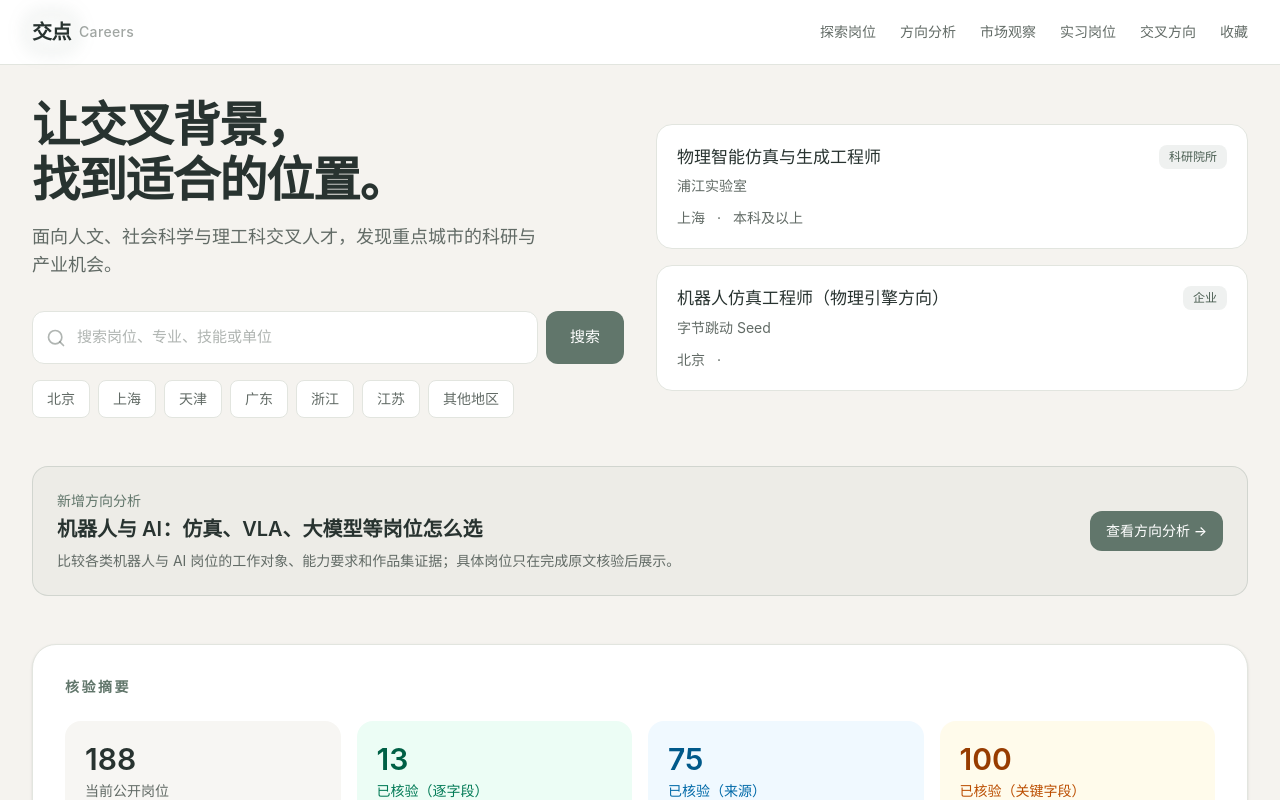
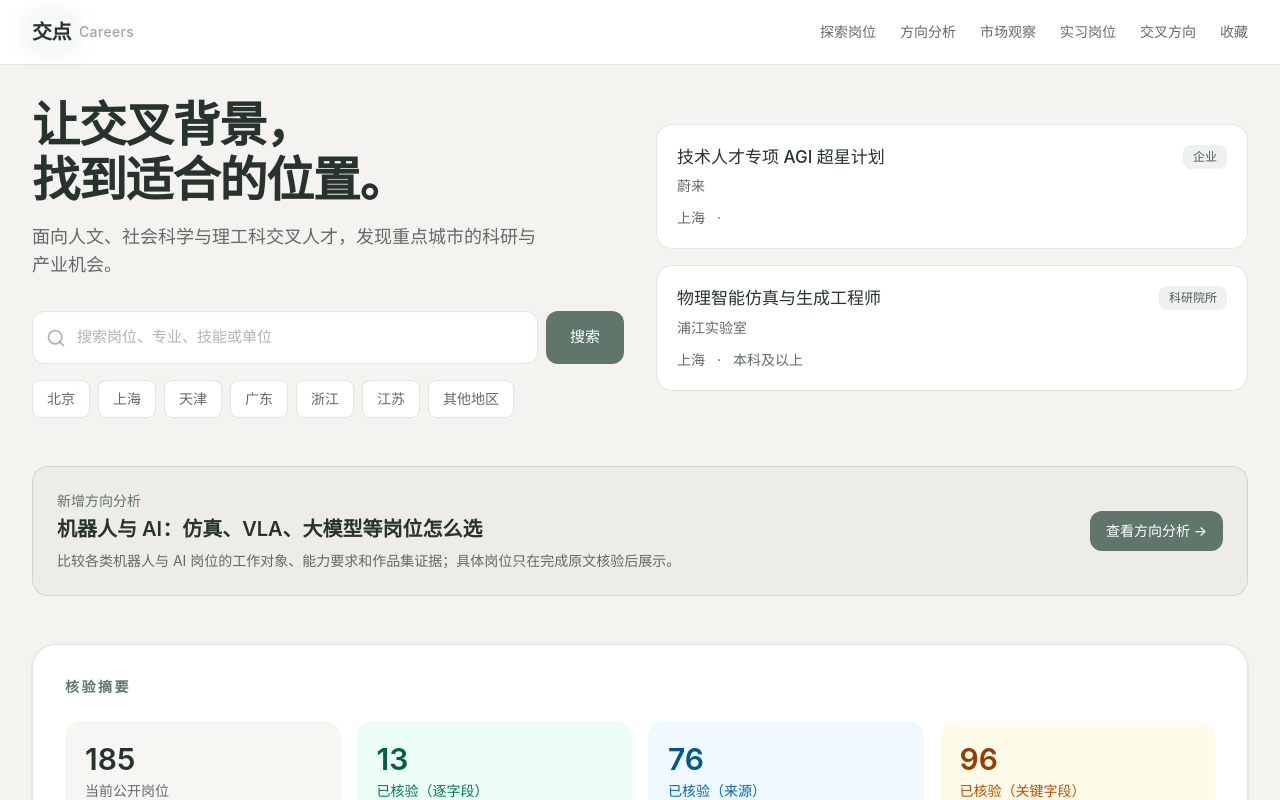
Before and after one commit to Xinyi-zhang-qian/jiaodian-careers, a Next.js app: page / in a window 1280 px wide. Shown: the top 800 px of the page. Built offline with nearby package versions, Linux system fonts and the light colour scheme.

Commit message:
fix: audit and repair public recruitment links

```diff
--- a/src/data/real-jobs.ts
+++ b/src/data/real-jobs.ts
@@ -2477,7 +2477,7 @@ const realJobs: Job[] = [
     responsibilities: '1.承担岗位相关研究与业务工作\n2.参与团队项目与跨部门协作\n3.完成既定工作目标与交付',
     application_info: '详见江苏信息职业技术学院招聘公告或官网投递',
     published_at: '2026-09-01', deadline: null,
-    source_name: '江苏省人力资源和社会保障厅', source_type: '政府', source_url: 'http://jshrss.jiangsu.gov.cn/art/2026/4/16/art_78506_11758754.html',
+    source_name: '江苏信息职业技术学院', source_type: '官网', source_url: 'https://www.jsit.edu.cn/info/1009/28581.htm',
     fetched_at: now, last_verified: now, status: '招聘中', is_demo: false,
     recruit_type: '社招',
   },
@@ -2664,7 +2664,7 @@ const realJobs: Job[] = [
     responsibilities: '1.承担岗位相关研究与业务工作\n2.参与团队项目与跨部门协作\n3.完成既定工作目标与交付',
     application_info: '详见施耐德电气招聘公告或官网投递',
     published_at: '2026-09-01', deadline: null,
-    source_name: '施耐德电气', source_type: '官网', source_url: 'https://www.se.com/careers',
+    source_name: '施耐德电气', source_type: '官网', source_url: 'https://careers.se.com/china?lang=zh-CN',
     fetched_at: now, last_verified: now, status: '招聘中', is_demo: false,
     recruit_type: '社招',
   },
@@ -2720,7 +2720,7 @@ const realJobs: Job[] = [
     recruit_type: '社招',
   },
   {
-    id: 559, title: '2026招聘（智能电动汽车/AI）', organization: '蔚来',
+    id: 559, title: '技术人才专项 AGI 超星计划', organization: '蔚来',
     province: '上海', city: '上海', location: '上海市',
     org_type: '企业', job_type: '科研',
     original_major_requirements: '计算机、人工智能、车辆工程、电子、材料等相关专业',
@@ -2731,8 +2731,8 @@ const realJobs: Job[] = [
     description: '蔚来招聘智能驾驶、AI与电动化方向岗位。',
     responsibilities: '1.承担岗位相关研究与业务工作\n2.参与团队项目与跨部门协作\n3.完成既定工作目标与交付',
     application_info: '详见蔚来招聘公告或官网投递',
-    published_at: '2026-09-01', deadline: null,
-    source_name: '蔚来', source_type: '官网', source_url: 'https://www.nio.com/careers',
+    published_at: '2026-10-15', deadline: null,
+    source_name: '蔚来', source_type: '官网', source_url: 'https://intern.nio.com/',
     fetched_at: now, last_verified: now, status: '招聘中', is_demo: false,
     recruit_type: '社招',
   },
@@ -3791,7 +3791,7 @@ const realJobs: Job[] = [
     responsibilities: '1.策划期刊和学术图书选题并组稿\n2.初审与编校中英文稿件\n3.统筹项目出版进度\n4.分析读者与阅读数据以优化内容\n5.支持学术培训与研讨会',
     application_info: '通过广东外语外贸大学就业信息网的职位页查看并投递；平台职位状态请投递前复核',
     published_at: '2026-09-01', deadline: null,
-    source_name: '广东外语外贸大学就业信息网', source_type: '其他', source_url: 'https://career.gdufs.edu.cn/web/Index/job-detail?id=9358',
+    source_name: '北京外国语大学招聘网', source_type: '其他', source_url: 'https://jobs.blcu.edu.cn/front/zpxx.jspa?tid=111695',
     fetched_at: '2026-10-14', last_verified: '2026-10-14', status: '状态待核实', is_demo: false,
     recruit_type: '校招',
   },
--- a/src/data/restored-jobs.ts
+++ b/src/data/restored-jobs.ts
@@ -7,16 +7,25 @@ import archivedJobs from './real-jobs';
 // asserted unless separately checked against the source page.
 const sourceCheckedIds = new Set([
   408, 407, 409, 412, 475, 496, 209, 207, 589, 583, 596, 301,
+  595,
 ]);
 const alreadyFullyVerifiedIds = new Set([215, 217, 218, 577]);
 // The original National Museum recruitment announcement now returns 404 and
 // the remaining official page is only a shortlist/result notice, so do not
 // publish it as an actionable vacancy.
 const withdrawnSourceIds = new Set([506]);
+// Do not publish records whose current source is inaccessible, non-specific,
+// or a repost rather than an exact recruitment page.
+const invalidSourceIds = new Set([304, 549, 558]);
 
 function hasDirectSourcePage(sourceUrl: string) {
   try {
-    const pathname = new URL(sourceUrl).pathname;
+    const parsed = new URL(sourceUrl);
+    // NIO's official campus-recruitment microsite is intentionally served at
+    // the domain root, but it is a recruitment page rather than a corporate
+    // homepage.
+    if (parsed.hostname === 'intern.nio.com') return true;
+    const pathname = parsed.pathname;
     return pathname !== '' && pathname !== '/' && pathname !== '/index.html';
   } catch {
     return false;
@@ -26,6 +35,7 @@ function hasDirectSourcePage(sourceUrl: string) {
 const restoredJobs: Job[] = archivedJobs
   .filter((job) => !alreadyFullyVerifiedIds.has(job.id)
     && !withdrawnSourceIds.has(job.id)
+    && !invalidSourceIds.has(job.id)
     && hasDirectSourcePage(job.source_url))
   .map((job) => ({
     ...job,
```
